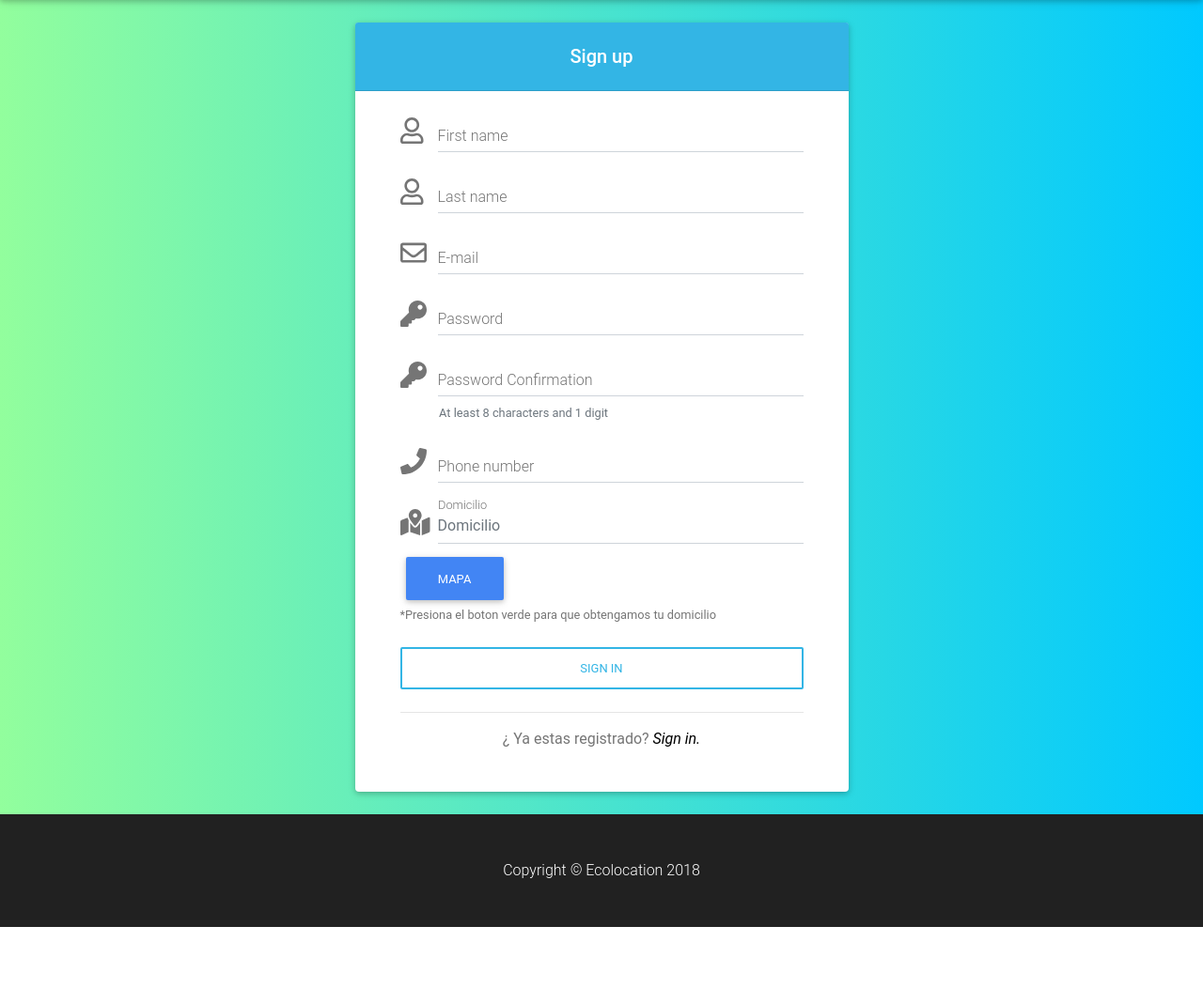
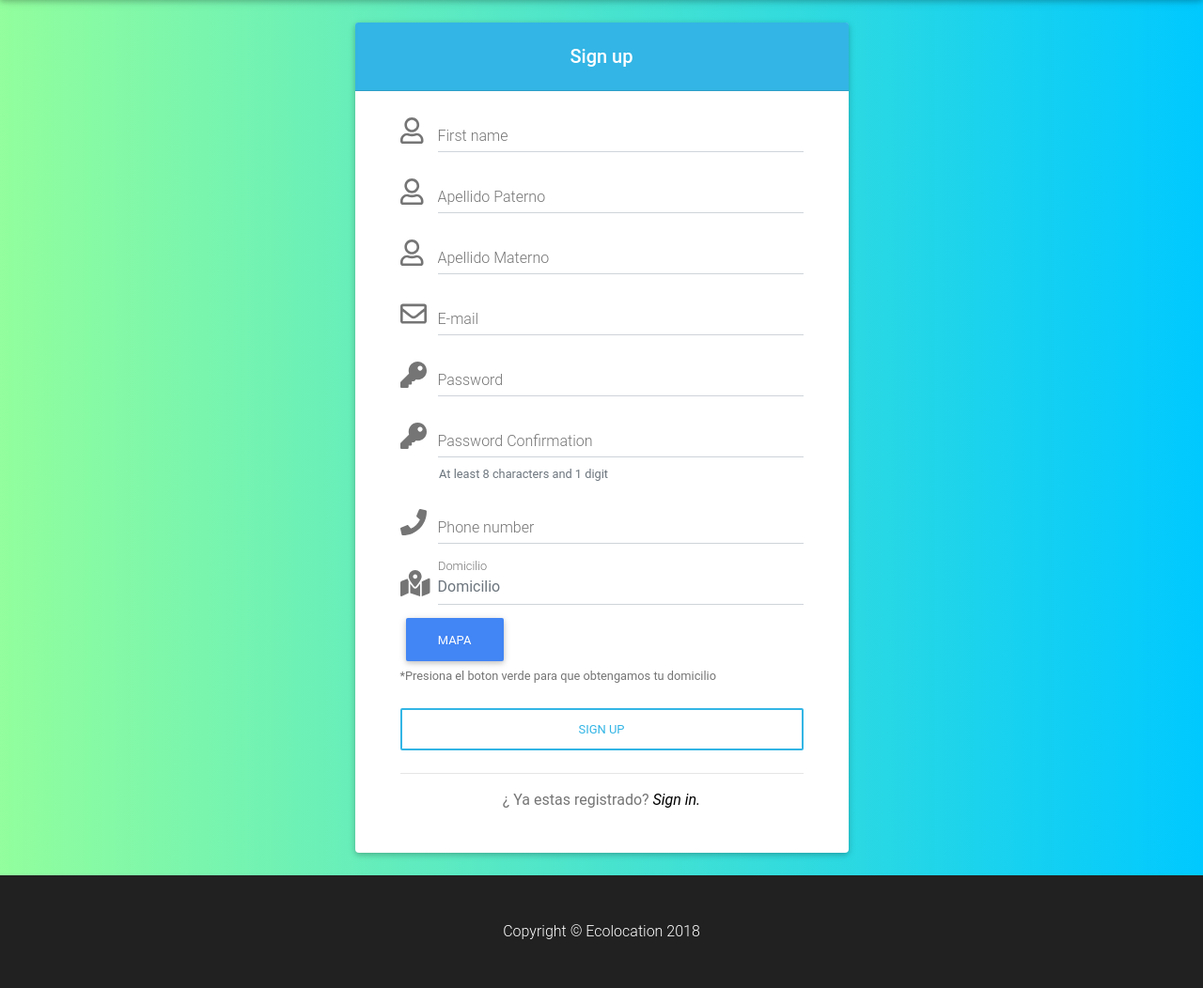
Before and after one commit to SemiIngSoft/Ecolocation, a PHP site: page /users/register.html in a window 1280 px wide. Shown: the part 56-1108 px from the top of the page at 94% size. Before the commit the page ends 1043 px from the top, so only its background shows below. Run offline with PHP 8.4, Linux system fonts and the light colour scheme; some libraries are stand-ins or nearby versions.

Commit message:
Modifique el footer en css y registrar añdi campos

```diff
--- a/web/css/heroic-features.css
+++ b/web/css/heroic-features.css
@@ -67,14 +67,3 @@ a{
 .popover{
     max-width: 100%; /* Max Width of the popover (depending on the container!) */
 }
-
-.footer {
-    position: fixed;
-    left: 0;
-    bottom: 0;
-    height: 100px;
-    width: 100%;
-    background-color: red;
-    color: white;
-    text-align: center;
-}
--- a/web/users/register.html
+++ b/web/users/register.html
@@ -72,9 +72,14 @@
               </div>
               <div class="md-form form-group">
                 <i class="far fa-user prefix"></i>
-                <input type="text" id="materialRegisterFormLastName" name="apellidos" class="form-control" required>
-                <label for="materialRegisterFormLastName">Last name</label>
+                <input type="text" id="materialRegisterFormLastNameM" name="apellidoP" class="form-control" required>
+                <label for="materialRegisterFormLastName">Apellido Paterno</label>
 
+              </div>
+              <div class="md-form from-group">
+                <i class="far fa-user prefix"></i>
+                <input type="text" id="materialRegisterFormLastNameF" name="apellidoM" class="form-control" required>
+                <label for="materialRegisterFormLastNameF">Apellido Materno</label>
               </div>
               <div class="md-form form-group">
                 <i class="far fa-envelope prefix"></i>
@@ -102,7 +107,8 @@
               </div>
               <div class="md-form form-group">
                 <i class="fas fa-map-marked-alt prefix"></i>
-                <input type="text" id="calle" name="calle" class="form-control" aria-describedby="MaterialMapDisplay" placeholder="Domicilio" disabled>
+                <input type="text" id="calle" name="calle" class="form-control" aria-describedby="MaterialMapDisplay" placeholder="Domicilio" readonly  >
+                <!--<input type="hidden" id="calle" name="calle" class="form-control" >-->
                 <input type="hidden" id="geolocation" name="geolocation">
                 <label for="calle">Domicilio</label>
                 <button type="button" class="btn btn-primary map">Mapa</button>
@@ -117,7 +123,7 @@
 
 
               </div>
-            <button tabindex="0"  class="btn btn-outline-info btn-rounded btn-block my-4 waves-effect z-depth-0" type="submit">Sign in</button>
+            <button tabindex="0"  class="btn btn-outline-info btn-rounded btn-block my-4 waves-effect z-depth-0" id="btnRegistrar" type="submit">Sign up</button>
             <div class="text-center">
               <hr>
               <p>¿ Ya estas registrado? <a href="login.html"> <em>Sign in. </em></a> </p>
```
